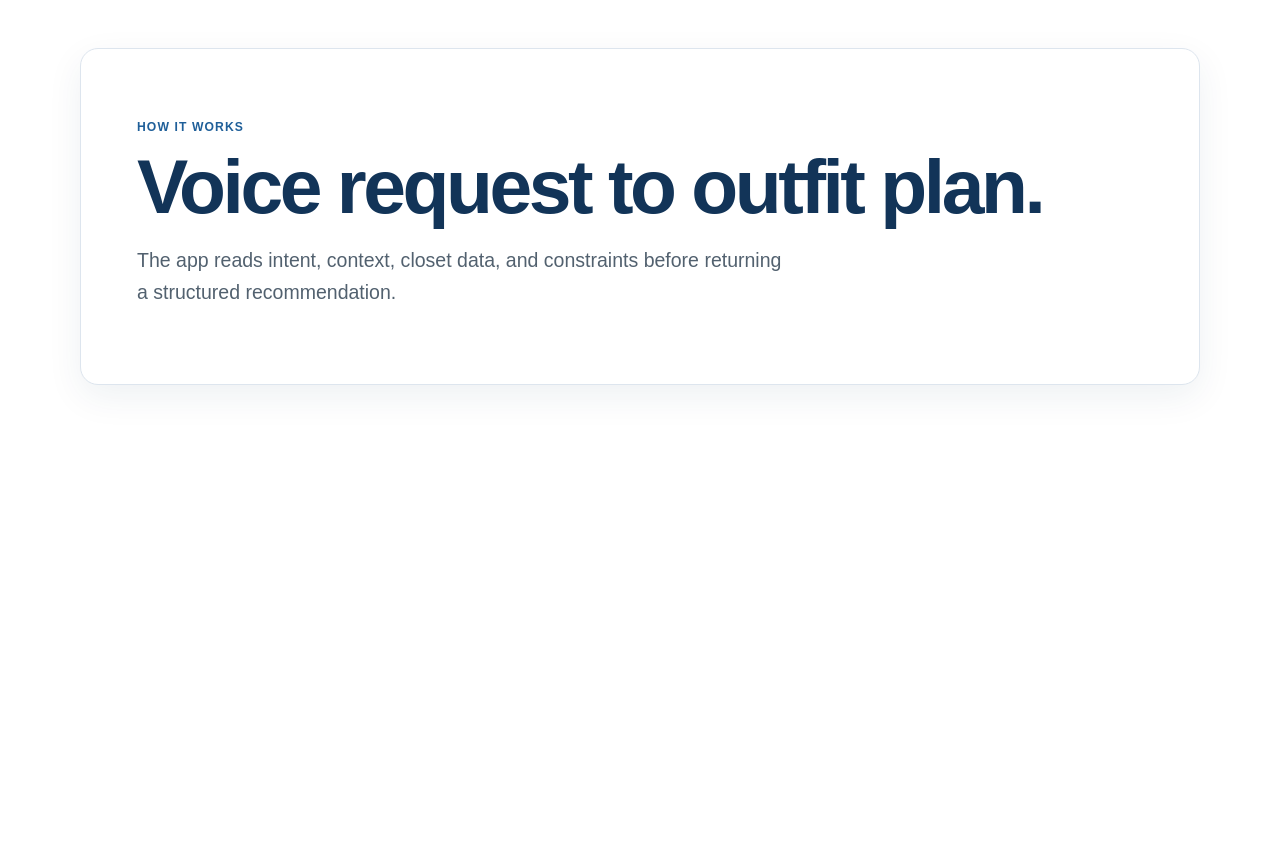
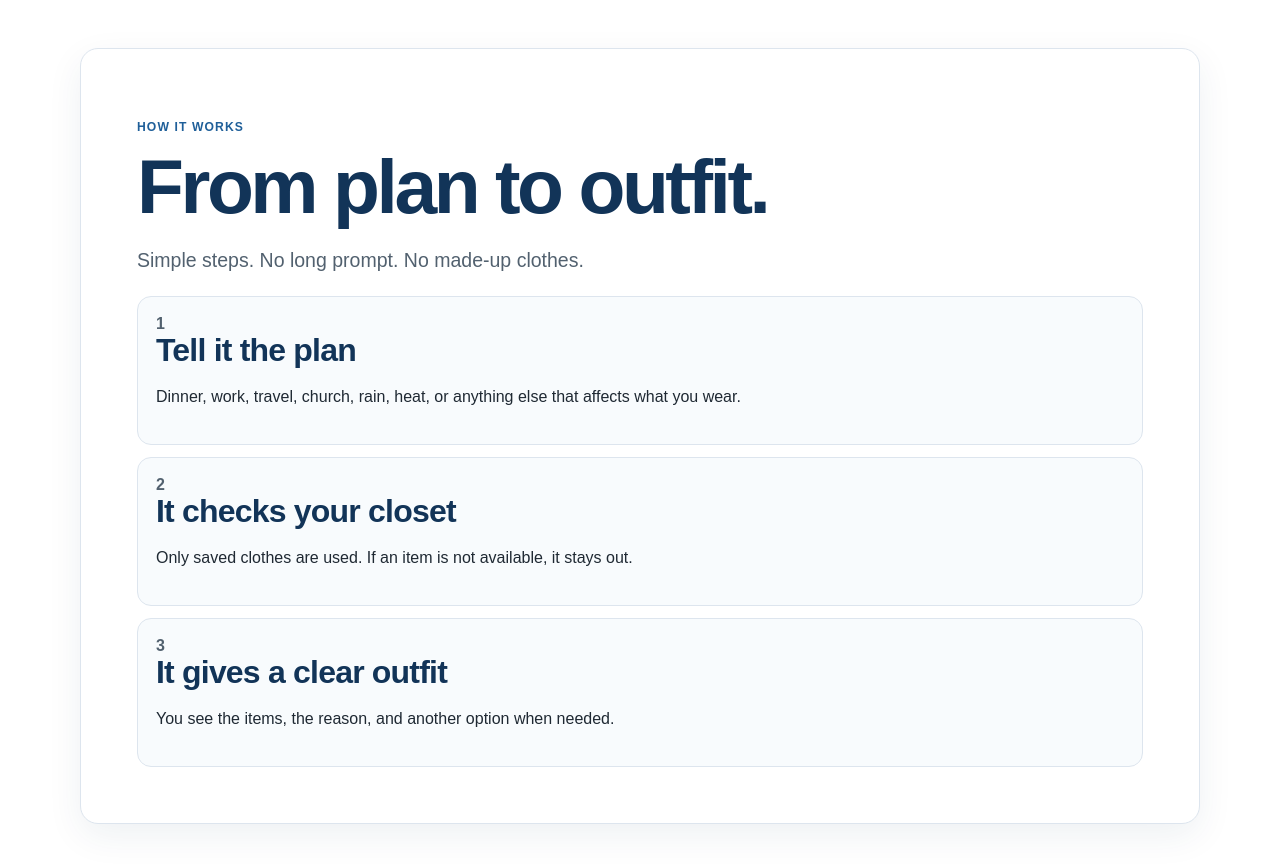
Before and after one commit to drolu-cmyk/ai-native-personal-stylist, a Next.js app in the folder apps/web/: page /how-it-works in a window 1280 px wide. Shown: the top 864 px of the page. Before the commit the page ends 800 px from the top, so only its background shows below. Built offline with nearby package versions, Linux system fonts and the light colour scheme.

Commit message:
Simplify how it works page

```diff
--- a/apps/web/app/how-it-works/page.tsx
+++ b/apps/web/app/how-it-works/page.tsx
@@ -1,10 +1,25 @@
+const steps = [
+  ['1', 'Tell it the plan', 'Dinner, work, travel, church, rain, heat, or anything else that affects what you wear.'],
+  ['2', 'It checks your closet', 'Only saved clothes are used. If an item is not available, it stays out.'],
+  ['3', 'It gives a clear outfit', 'You see the items, the reason, and another option when needed.']
+];
+
 export default function HowItWorksPage() {
   return (
     <main className="site-shell">
       <section className="panel">
         <p className="eyebrow">How it works</p>
-        <h1>Voice request to outfit plan.</h1>
-        <p className="lede">The app reads intent, context, closet data, and constraints before returning a structured recommendation.</p>
+        <h1>From plan to outfit.</h1>
+        <p className="lede">Simple steps. No long prompt. No made-up clothes.</p>
+        <div className="flow">
+          {steps.map(([number, title, body]) => (
+            <div className="flow-step" key={number}>
+              <span className="kicker">{number}</span>
+              <h2>{title}</h2>
+              <p>{body}</p>
+            </div>
+          ))}
+        </div>
       </section>
     </main>
   );
```
